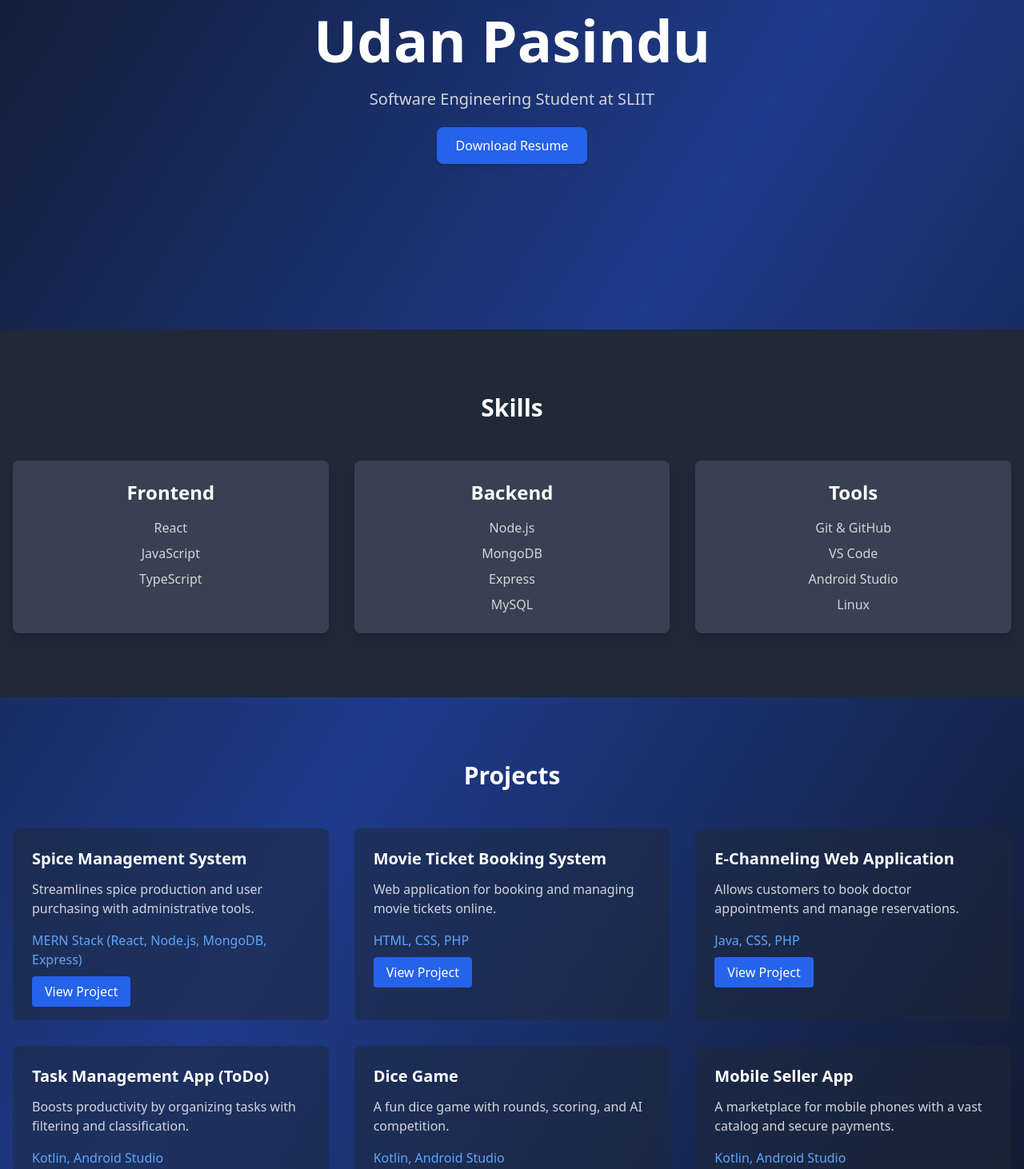
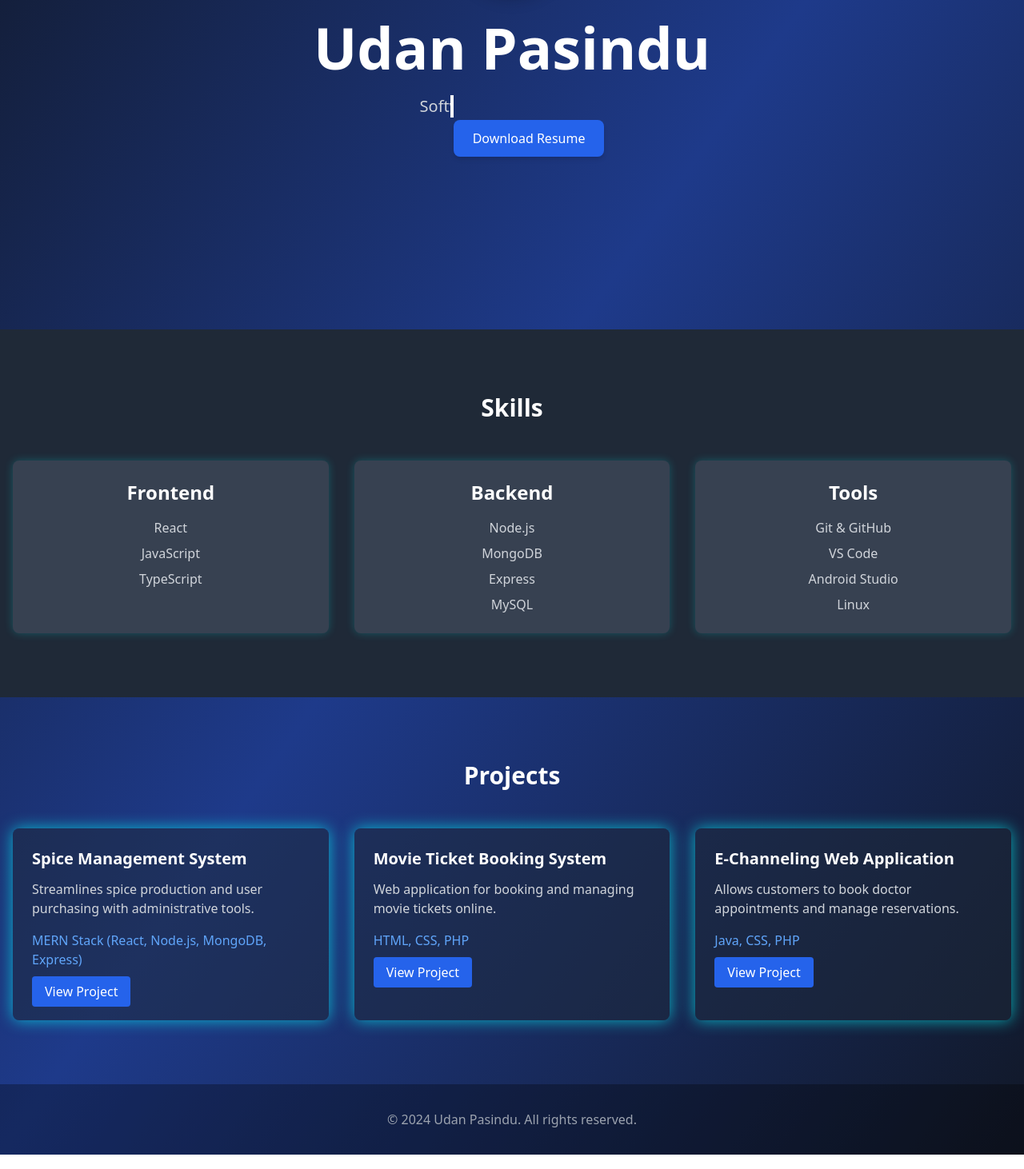
Before and after one commit to Udanpasindu/udanpasinduportfolio, a React (Vite) app: page / in a window 1280 px wide. Shown: the part 388-1850 px from the top of the page at 80% size. Built offline with nearby package versions, Linux system fonts and the light colour scheme.

Commit message:
css bugs

```diff
--- a/src/App.tsx
+++ b/src/App.tsx
@@ -1,6 +1,5 @@
 import { Menu, Github, Linkedin, Mail, Instagram, Facebook } from "lucide-react";
 import profileImage from "./images/image1.jpg";
-import resume from "./pdf/Udanpasindu.pdf";
 
 function App() {
   return (
@@ -8,7 +7,7 @@ function App() {
       {/* Header */}
       <header className="fixed w-full bg-black/30 backdrop-blur-sm z-50">
         <nav className="container mx-auto px-4 py-3 flex justify-between items-center">
-          <h1 className="text-2xl font-bold text-white">Udan Pasindu</h1>
+          <h1 className="text-2xl font-bold text-white glitch-effect">Udan Pasindu</h1>
           <Menu className="text-white md:hidden" />
           <div className="hidden md:flex gap-6 text-gray-300">
             <a href="#home" className="hover:text-blue-400 transition">Home</a>
@@ -22,17 +21,20 @@ function App() {
       {/* Hero Section */}
       <section id="home" className="min-h-screen flex flex-col items-center justify-center text-center px-4">
         <div className="animate-fade-in-up">
-          {/* Photo */}
+          {/* Profile Image */}
           <div className="flex justify-center mb-6">
             <img
               src={profileImage}
               alt="Udan Pasindu"
-              className="w-40 h-40 rounded-full border-4 border-blue-500 shadow-lg"
+              className="w-40 h-40 rounded-full border-4 border-blue-500 shadow-lg animate-float"
             />
           </div>
           <h1 className="text-5xl md:text-7xl font-bold text-white mb-6 animate-fade-in">Udan Pasindu</h1>
-          <p className="text-xl text-gray-300 mb-8 animate-slide-up">Software Engineering Student at SLIIT</p>
-          {/* Resume Download Button */}
+          <p className="text-xl text-gray-300 mb-8 animate-typing border-r-4 border-white pr-3">
+            Software Engineering Student at SLIIT
+          </p>
+
+          {/* Resume Button */}
           <a
             href="/pdf/Udanpasindu.pdf"
             download="Udan_Pasindu_Resume.pdf"
@@ -42,9 +44,6 @@ function App() {
           >
             Download Resume
           </a>
-
-
-
         </div>
       </section>
 
@@ -53,32 +52,9 @@ function App() {
         <div className="container mx-auto text-center">
           <h2 className="text-3xl font-bold text-white mb-12 animate-slide-up">Skills</h2>
           <div className="grid md:grid-cols-3 gap-8">
-            <div className="bg-gray-700 p-6 rounded-lg shadow-lg animate-fade-in-up">
-              <h3 className="text-2xl font-bold text-white mb-4">Frontend</h3>
-              <ul className="text-gray-300 space-y-2">
-                <li>React</li>
-                <li>JavaScript</li>
-                <li>TypeScript</li>
-              </ul>
-            </div>
-            <div className="bg-gray-700 p-6 rounded-lg shadow-lg animate-fade-in-up">
-              <h3 className="text-2xl font-bold text-white mb-4">Backend</h3>
-              <ul className="text-gray-300 space-y-2">
-                <li>Node.js</li>
-                <li>MongoDB</li>
-                <li>Express</li>
-                <li>MySQL</li>
-              </ul>
-            </div>
-            <div className="bg-gray-700 p-6 rounded-lg shadow-lg animate-fade-in-up">
-              <h3 className="text-2xl font-bold text-white mb-4">Tools</h3>
-              <ul className="text-gray-300 space-y-2">
-                <li>Git & GitHub</li>
-                <li>VS Code</li>
-                <li>Android Studio</li>
-                <li>Linux</li>
-              </ul>
-            </div>
+            <SkillCard title="Frontend" skills={["React", "JavaScript", "TypeScript"]} />
+            <SkillCard title="Backend" skills={["Node.js", "MongoDB", "Express", "MySQL"]} />
+            <SkillCard title="Tools" skills={["Git & GitHub", "VS Code", "Android Studio", "Linux"]} />
           </div>
         </div>
       </section>
@@ -88,7 +64,6 @@ function App() {
         <div className="container mx-auto">
           <h2 className="text-3xl font-bold text-white mb-12 text-center animate-slide-up">Projects</h2>
           <div className="grid md:grid-cols-2 lg:grid-cols-3 gap-8">
-            {/* All Projects */}
             <ProjectCard
               title="Spice Management System"
               description="Streamlines spice production and user purchasing with administrative tools."
@@ -107,24 +82,6 @@ function App() {
               tech="Java, CSS, PHP"
               link="https://github.com/Udanpasindu/E-Channeling--Site.git"
             />
-            <ProjectCard
-              title="Task Management App (ToDo)"
-              description="Boosts productivity by organizing tasks with filtering and classification."
-              tech="Kotlin, Android Studio"
-              link="https://github.com/Udanpasindu/To-Do-App.git"
-            />
-            <ProjectCard
-              title="Dice Game"
-              description="A fun dice game with rounds, scoring, and AI competition."
-              tech="Kotlin, Android Studio"
-              link="https://github.com/Udanpasindu/Dice-game.git"
-            />
-            <ProjectCard
-              title="Mobile Seller App"
-              description="A marketplace for mobile phones with a vast catalog and secure payments."
-              tech="Kotlin, Android Studio"
-              link="https://github.com/Udanpasindu/Mobile-Seller-App.git"
-            />
           </div>
         </div>
       </section>
@@ -139,16 +96,24 @@ function App() {
   );
 }
 
-interface ProjectCardProps {
-  title: string;
-  description: string;
-  tech: string;
-  link: string;
+// Skill Card Component
+function SkillCard({ title, skills }: { title: string; skills: string[] }) {
+  return (
+    <div className="bg-gray-700 p-6 rounded-lg shadow-lg animate-glow hover:scale-105 transition">
+      <h3 className="text-2xl font-bold text-white mb-4">{title}</h3>
+      <ul className="text-gray-300 space-y-2">
+        {skills.map((skill) => (
+          <li key={skill}>{skill}</li>
+        ))}
+      </ul>
+    </div>
+  );
 }
 
-function ProjectCard({ title, description, tech, link }: ProjectCardProps) {
+// Project Card Component
+function ProjectCard({ title, description, tech, link }: { title: string; description: string; tech: string; link: string }) {
   return (
-    <div className="bg-gray-800/50 rounded-lg p-6 hover:transform hover:scale-105 transition duration-300">
+    <div className="bg-gray-800/50 rounded-lg p-6 hover:transform hover:scale-105 transition duration-300 animate-tech-glow">
       <h3 className="text-xl font-bold text-white mb-3">{title}</h3>
       <p className="text-gray-300 mb-4">{description}</p>
       <p className="text-blue-400 mb-4">{tech}</p>
--- a/src/index.css
+++ b/src/index.css
@@ -2,20 +2,74 @@
 @tailwind components;
 @tailwind utilities;
 
+/* Fade In */
 @keyframes fadeIn {
   from { opacity: 0; }
   to { opacity: 1; }
-}
-
-@keyframes slideUp {
-  from { transform: translateY(20px); opacity: 0; }
-  to { transform: translateY(0); opacity: 1; }
 }
 
 .animate-fade-in {
   animation: fadeIn 1s ease-out;
 }
 
+/* Slide Up */
+@keyframes slideUp {
+  from { transform: translateY(20px); opacity: 0; }
+  to { transform: translateY(0); opacity: 1; }
+}
+
 .animate-slide-up {
   animation: slideUp 1s ease-out;
 }
+
+/* Floating Animation */
+@keyframes float {
+  0% { transform: translateY(0); }
+  50% { transform: translateY(-10px); }
+  100% { transform: translateY(0); }
+}
+
+.animate-float {
+  animation: float 3s ease-in-out infinite;
+}
+
+/* Typing Animation */
+@keyframes typing {
+  from { width: 0; }
+  to { width: 100%; }
+}
+
+.animate-typing {
+  display: inline-block;
+  overflow: hidden;
+  white-space: nowrap;
+  width: 100%;
+  animation: typing 3s steps(40) infinite alternate;
+}
+
+/* Glowing Effect */
+@keyframes glow {
+  0% { box-shadow: 0 0 10px rgba(0, 255, 255, 0.2); }
+  50% { box-shadow: 0 0 20px rgba(0, 255, 255, 0.6); }
+  100% { box-shadow: 0 0 10px rgba(0, 255, 255, 0.2); }
+}
+
+.animate-glow {
+  animation: glow 2s infinite alternate;
+}
+
+/* Glitch Hover Effect */
+.glitch-effect:hover {
+  text-shadow: 2px 2px red, -2px -2px cyan;
+}
+
+/* Tech Glow Effect for Project Cards */
+@keyframes techGlow {
+  0% { box-shadow: 0 0 10px rgba(0, 255, 255, 0.3); }
+  50% { box-shadow: 0 0 20px rgba(0, 255, 255, 0.7); }
+  100% { box-shadow: 0 0 10px rgba(0, 255, 255, 0.3); }
+}
+
+.animate-tech-glow {
+  animation: techGlow 2.5s infinite alternate;
+}
```
Lines whose indentation alone changed are shown as unchanged.
